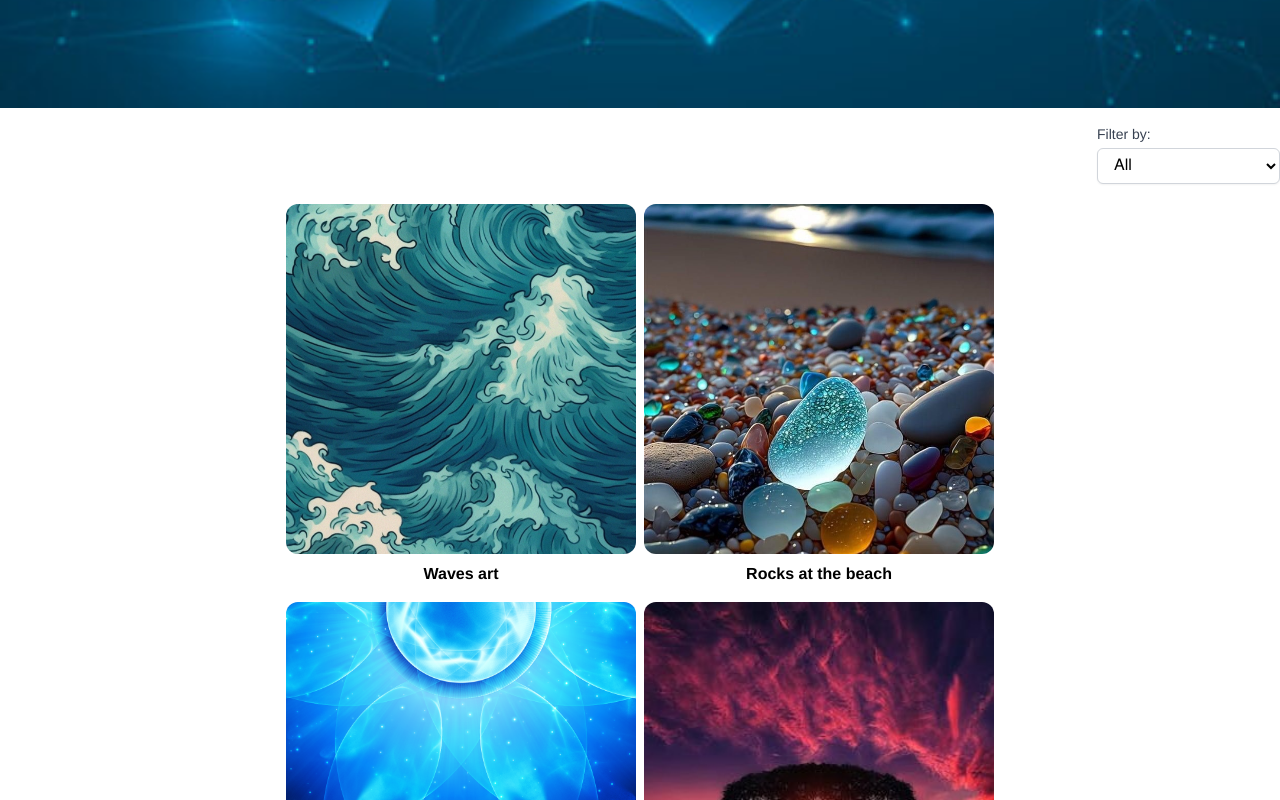
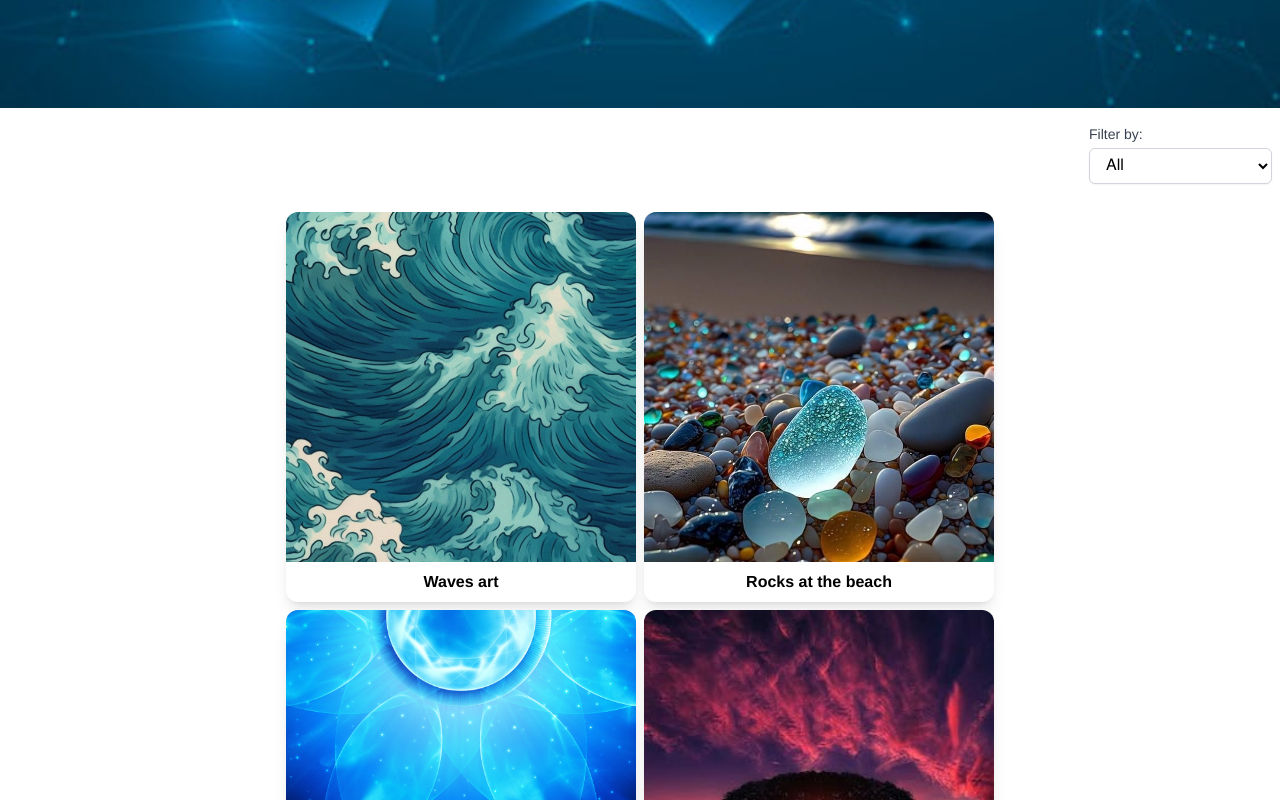
Before and after one commit to AbdoMohamamd/task3-2, a Next.js app: page / in a window 1280 px wide. Shown: the part 780-1580 px from the top of the page. Built offline with nearby package versions, Linux system fonts and the light colour scheme.

Commit message:
editing some styling for the cards

```diff
--- a/src/components/FilterDropdown.js/FilterDropdown.js
+++ b/src/components/FilterDropdown.js/FilterDropdown.js
@@ -20,7 +20,7 @@ const FilterDropdown = ({ options, onFilterChange }) => {
         className='mt-1 block w-full py-2 px-3 border border-gray-300 bg-white rounded-md shadow-sm focus:outline-none focus:ring focus:border-blue-300'
       >
         {options.map(option => (
-          <option key={option.index} value={option.index}>
+          <option key={option.index} value={option.index} className='rounded-full'>
             {option.option}
           </option>
         ))}
--- a/src/components/PhotoWithText/PhotoWithText.js
+++ b/src/components/PhotoWithText/PhotoWithText.js
@@ -6,7 +6,7 @@ const PhotoWithText = ({img,text}) => {
   return (
 
 
-    <div className=" flex flex-col  items-center mb-2 md:m-1"><Image  className={'rounded-xl'} src={img} alt="Image1" width={350} height={350} />
+    <div className=" flex flex-col  items-center mb-2 md:m-1 shadow-lg rounded-xl" ><Image  className={'rounded-t-xl'} src={img} alt="Image1" width={350} height={350} />
         <p className="text-center p-2 font-bold">{text}</p>
     </div>
 
--- a/src/pages/about-us.js
+++ b/src/pages/about-us.js
@@ -36,9 +36,8 @@ const AboutUs = () => {
     console.log(cards)
     if (selectedCategory != -1) {
       setFilteredItems([cards[selectedCategory]])
-    }else{
-
-      setFilteredItems(cards);
+    } else {
+      setFilteredItems(cards)
     }
   }
   return (
@@ -51,11 +50,11 @@ const AboutUs = () => {
         sectionRef={imgSectionRef}
         //Adding the dynamic banner component for the AboutUs page
       />
-      <section className='flex flex-col items-end '>
+      <section className='flex flex-col items-end m-2 '>
         <FilterDropdown options={options} onFilterChange={handleFilterChange} />
       </section>
       <section
-        className='w-56 block mt-0 mb-0 mx-auto text-center md:flex md:justify-center md:w-99 md:flex-wrap'
+        className='w-56 block mt-0 mb-0 mx-auto text-center md:flex md:justify-center md:w-99 md:flex-wrap '
         ref={imgSectionRef}
       >
         {filteredItems.map((card, index) => (
--- a/src/pages/index.js
+++ b/src/pages/index.js
@@ -46,7 +46,7 @@ export default function Home () {
         background={'bg-banner'}
         sectionRef={imgSectionRef}
       />
-       <section className='flex flex-col items-end '>
+       <section className='flex flex-col items-end m-2'>
         <FilterDropdown options={options} onFilterChange={handleFilterChange} />
       </section>
       <section
```
